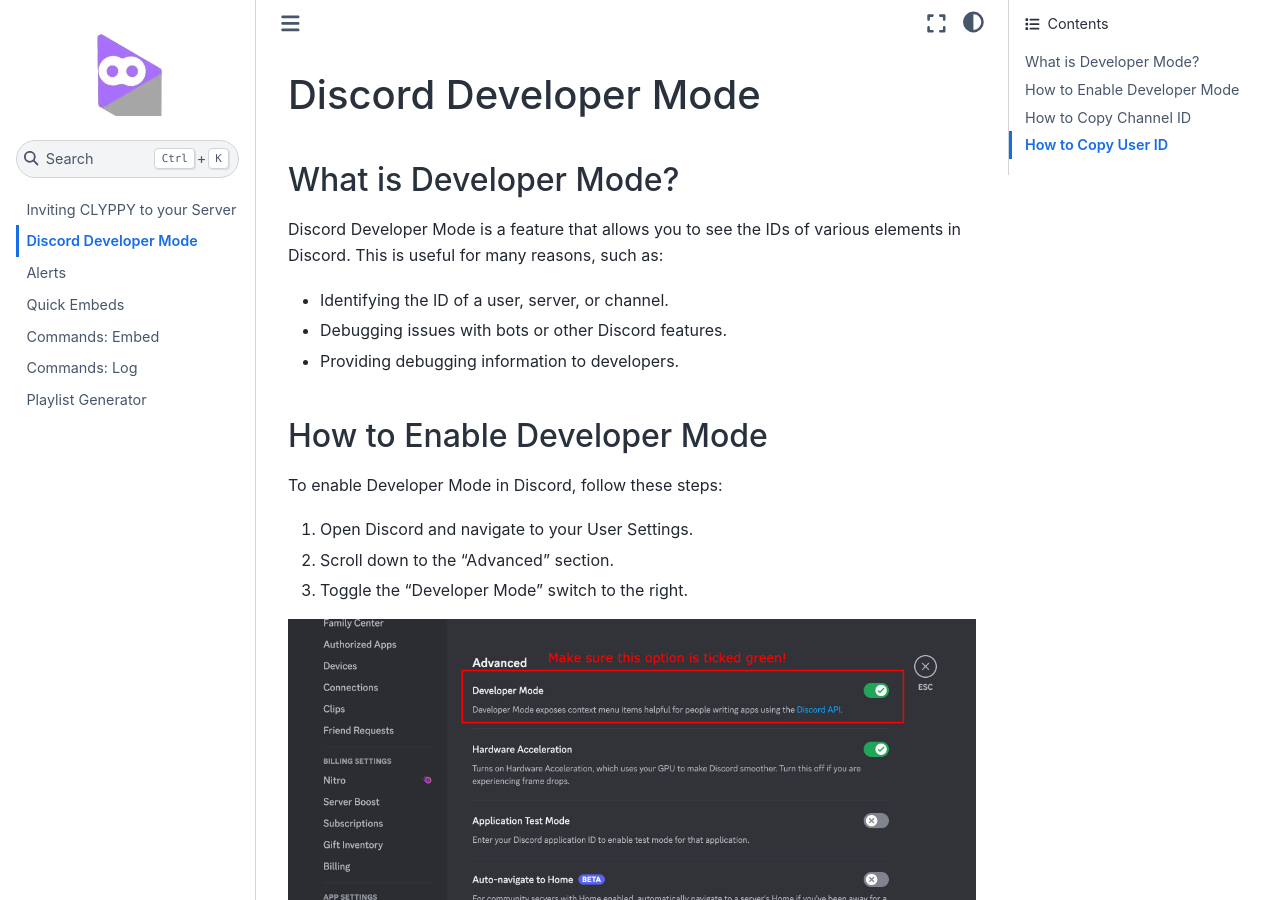
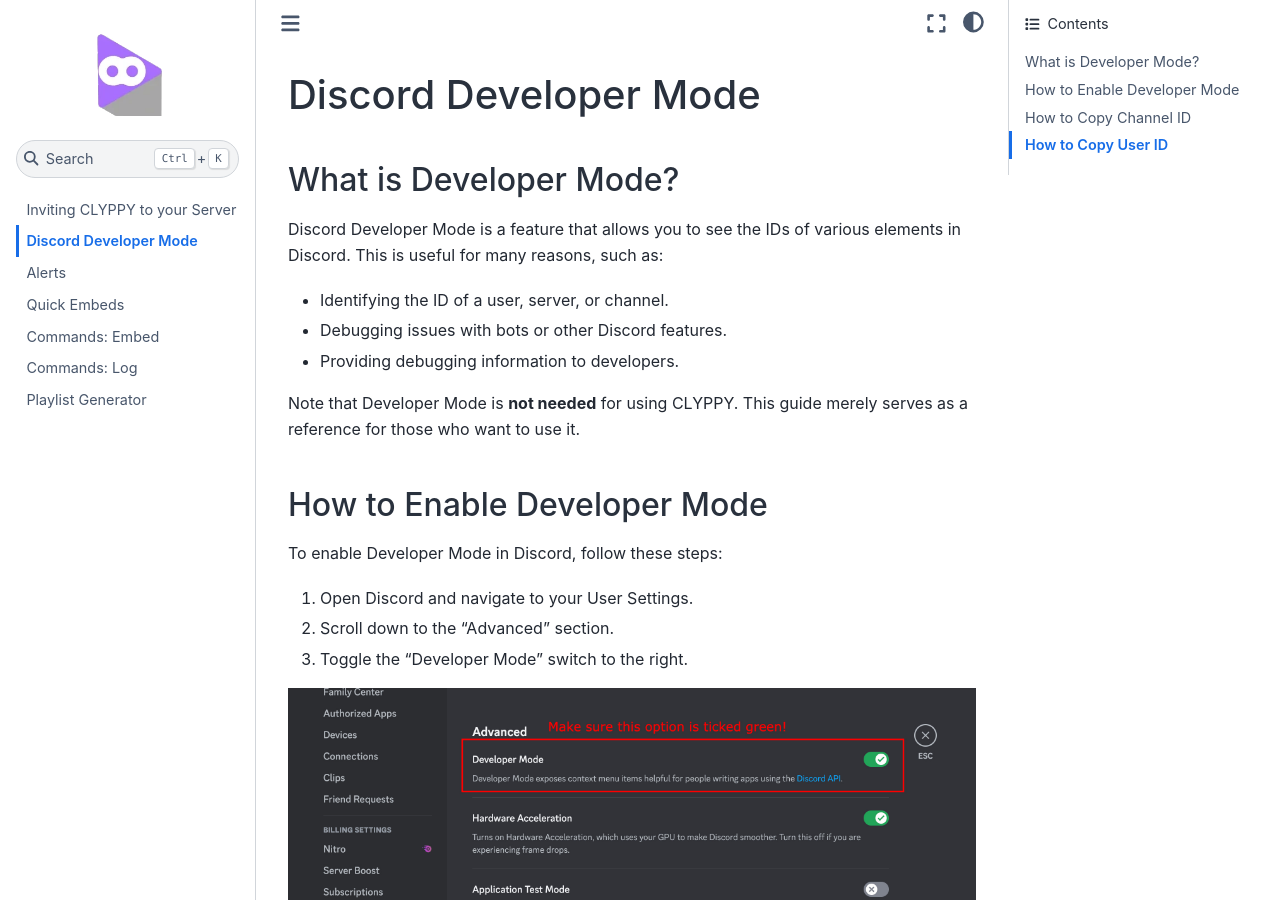
Before and after one commit to feelixs/clyppy-docs, a Jupyter Book: the page built from docs/developer-mode.md, in a window 1280 px wide and 900 px high. Built offline with Jupyter Book 1.0.4 settings and Sphinx 7.4.7 and the Sphinx Book theme 1.1.4, drawn with Linux system fonts in a browser that asks for light colours.

Commit message:
Update developer-mode.md

```diff
--- a/docs/developer-mode.md
+++ b/docs/developer-mode.md
@@ -7,6 +7,8 @@ Discord Developer Mode is a feature that allows you to see the IDs of various el
 - Identifying the ID of a user, server, or channel.
 - Debugging issues with bots or other Discord features.
 - Providing debugging information to developers.
+
+Note that Developer Mode is **not needed** for using CLYPPY. This guide merely serves as a reference for those who want to use it.
 
 ## How to Enable Developer Mode
 
```
